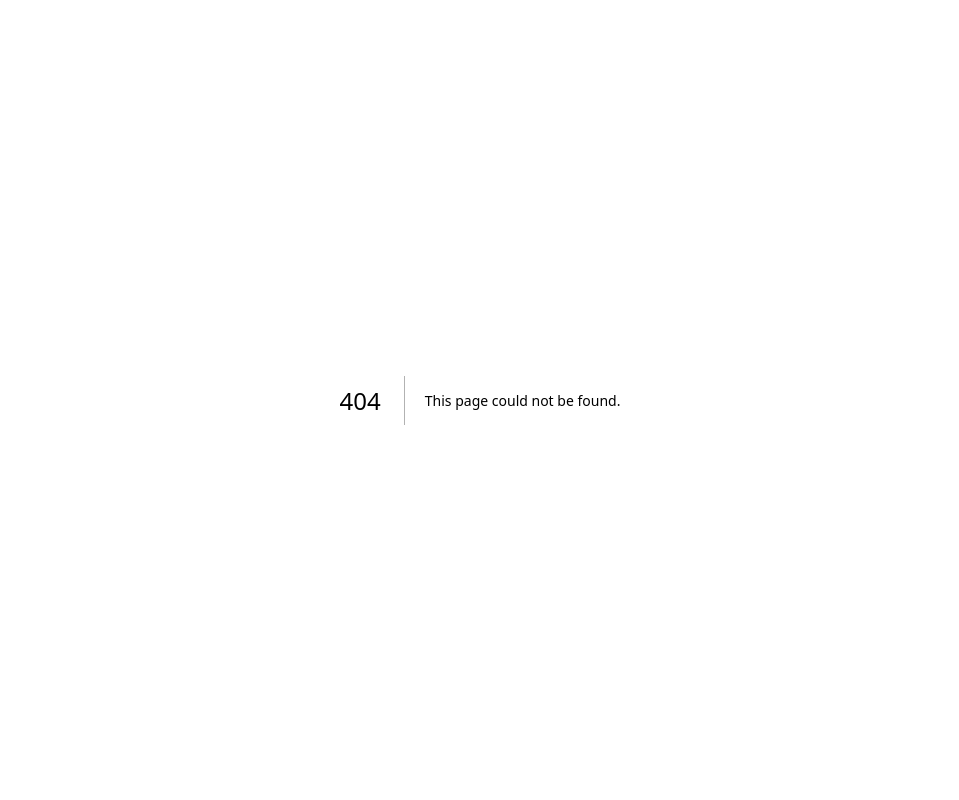
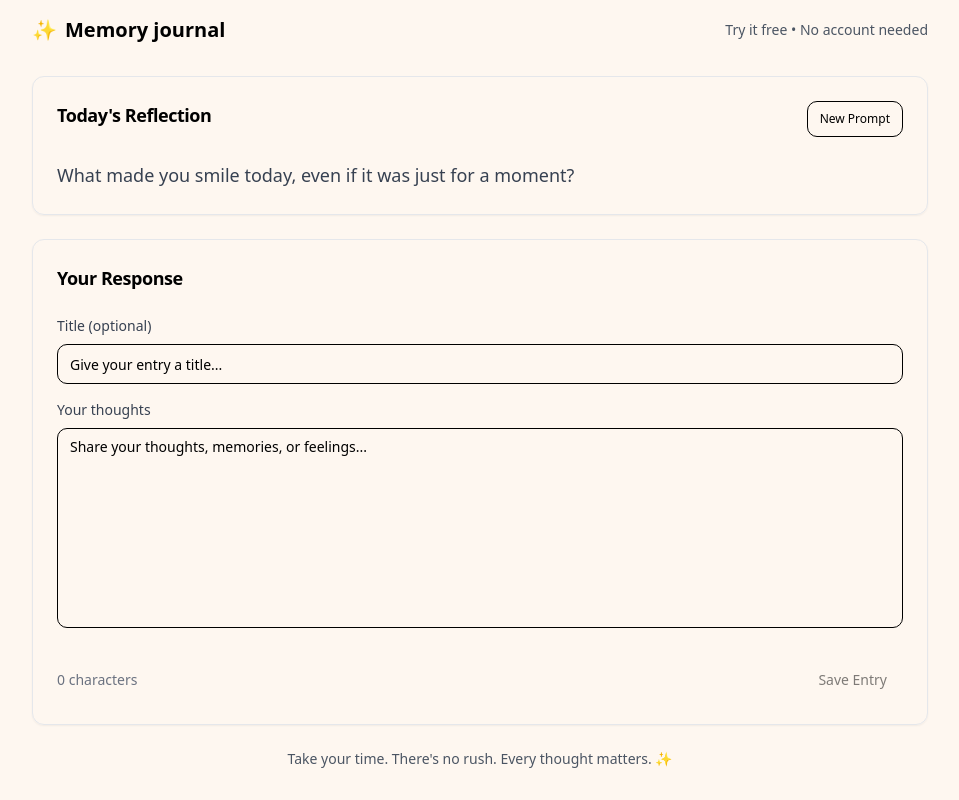
Before and after one commit to martypcfly/AI-Projects, a Next.js app: page /try in a window 1280 px wide. Before the commit this address had no page. Shown: the whole page, without its empty margins (160-1119 px from the left). Built offline with nearby package versions, Linux system fonts and the light colour scheme.

Commit message:
feat: restore trial experience for product onboarding
Recreate trial page and update landing page navigation to enable
unauthenticated journaling and seamless account creation.

Co-authored-by: Martin Cheung <227245662+martypcfly@users.noreply.github.com>

```diff
--- /dev/null
+++ b/app/login/loading.tsx
@@ -0,0 +1,3 @@
+export default function Loading() {
+  return null
+}
--- a/app/login/page.tsx
+++ b/app/login/page.tsx
@@ -1,8 +1,8 @@
 "use client"
 
 import type React from "react"
-import { useState } from "react"
-import { useRouter } from "next/navigation"
+import { useState, useEffect } from "react"
+import { useRouter, useSearchParams } from "next/navigation"
 import { Button } from "@/components/ui/button"
 import { Card } from "@/components/ui/card"
 import { Input } from "@/components/ui/input"
@@ -15,7 +15,20 @@ export default function LoginPage() {
   const [isLoading, setIsLoading] = useState(false)
   const [isSignUp, setIsSignUp] = useState(false)
   const [message, setMessage] = useState("")
+  const [trialEntry, setTrialEntry] = useState<any>(null)
   const router = useRouter()
+  const searchParams = useSearchParams()
+
+  useEffect(() => {
+    const isTrialUser = searchParams.get("trial") === "true"
+    if (isTrialUser) {
+      setIsSignUp(true)
+      const storedEntry = localStorage.getItem("trialEntry")
+      if (storedEntry) {
+        setTrialEntry(JSON.parse(storedEntry))
+      }
+    }
+  }, [searchParams])
 
   const handleAuth = async (e: React.FormEvent) => {
     e.preventDefault()
@@ -35,6 +48,29 @@ export default function LoginPage() {
         })
 
         if (error) throw error
+
+        if (trialEntry) {
+          setTimeout(async () => {
+            try {
+              const {
+                data: { user },
+              } = await supabase.auth.getUser()
+              if (user) {
+                await supabase.from("journal_entries").insert({
+                  user_id: user.id,
+                  prompt: trialEntry.prompt,
+                  title: trialEntry.title || null,
+                  content: trialEntry.content,
+                  created_at: trialEntry.timestamp,
+                })
+                localStorage.removeItem("trialEntry")
+              }
+            } catch (saveError) {
+              console.error("Error saving trial entry:", saveError)
+            }
+          }, 2000)
+        }
+
         setMessage("Check your email for a verification link!")
       } else {
         const { data, error } = await supabase.auth.signInWithPassword({
@@ -66,9 +102,26 @@ export default function LoginPage() {
           </div>
           <div>
             <h1 className="text-3xl font-bold text-gray-900">Memory Journal</h1>
-            <p className="text-gray-700 text-lg mt-2">{isSignUp ? "Create your account" : "Welcome back"}</p>
+            <p className="text-gray-700 text-lg mt-2">
+              {trialEntry
+                ? "Save your journal entry by creating an account"
+                : isSignUp
+                  ? "Create your account"
+                  : "Welcome back"}
+            </p>
           </div>
         </div>
+
+        {trialEntry && (
+          <div className="bg-gray-50 p-4 rounded-lg border">
+            <h4 className="font-medium text-gray-900 mb-2">Your journal entry:</h4>
+            {trialEntry.title && <p className="text-sm font-medium text-gray-800">"{trialEntry.title}"</p>}
+            <p className="text-sm text-gray-600 mt-1">
+              {trialEntry.content.slice(0, 100)}
+              {trialEntry.content.length > 100 ? "..." : ""}
+            </p>
+          </div>
+        )}
 
         <form onSubmit={handleAuth} className="space-y-4">
           <div className="space-y-2">
@@ -125,10 +178,17 @@ export default function LoginPage() {
             disabled={isLoading}
             className="w-full bg-teal-700 hover:bg-teal-800 text-white text-lg py-3 font-semibold"
           >
-            {isLoading ? "Loading..." : isSignUp ? "Create Account" : "Sign In"}
+            {isLoading
+              ? "Loading..."
+              : trialEntry
+                ? "Save Entry & Create Account"
+                : isSignUp
+                  ? "Create Account"
+                  : "Sign In"}
           </Button>
         </form>
 
+        {!trialEntry && (
           <div className="text-center">
             <button
               type="button"
@@ -141,6 +201,7 @@ export default function LoginPage() {
               {isSignUp ? "Already have an account? Sign in" : "Don't have an account? Sign up"}
             </button>
           </div>
+        )}
       </Card>
     </div>
   )
--- a/app/page.tsx
+++ b/app/page.tsx
@@ -39,7 +39,7 @@ export default function LandingPage() {
           </p>
 
           <div className="flex flex-col sm:flex-row justify-center mb-12 gap-4 mt-12">
-            <Link href="/login">
+            <Link href="/try">
               <Button className="bg-primary hover:bg-accent text-primary-foreground px-8 py-3 text-lg font-semibold rounded-lg">
                 Start today
               </Button>
@@ -86,7 +86,7 @@ export default function LandingPage() {
                 We've built a thoughtful prompt that helps you reflect on your day. These small notes help you see and
                 remember the joys that fill your days.
               </p>
-              <Link href="/login">
+              <Link href="/try">
                 <Button
                   variant="outline"
                   className="border-2 border-primary-foreground text-primary-foreground hover:bg-primary-foreground hover:text-primary bg-transparent"
@@ -108,7 +108,7 @@ export default function LandingPage() {
                 Pick a picture that brings a smile or sparks a memory. Add context, share memories and invite others to
                 share in your journey.
               </p>
-              <Link href="/login">
+              <Link href="/try">
                 <Button
                   variant="outline"
                   className="border-2 border-primary-foreground text-primary-foreground hover:bg-primary-foreground hover:text-primary bg-transparent"
@@ -130,7 +130,7 @@ export default function LandingPage() {
                 Not sure what to write? Friendly prompts guide you to recall meaningful stories, making it easy and
                 enjoyable to capture what matters most.
               </p>
-              <Link href="/login">
+              <Link href="/try">
                 <Button
                   variant="outline"
                   className="border-2 border-primary-foreground text-primary-foreground hover:bg-primary-foreground hover:text-primary bg-transparent"
--- /dev/null
+++ b/app/try/page.tsx
@@ -0,0 +1,164 @@
+"use client"
+
+import { useState } from "react"
+import { Button } from "@/components/ui/button"
+import { Card, CardContent, CardHeader, CardTitle } from "@/components/ui/card"
+import { Textarea } from "@/components/ui/textarea"
+import { Input } from "@/components/ui/input"
+import Link from "next/link"
+
+// Sample prompts for trial experience
+const TRIAL_PROMPTS = [
+  "What made you smile today, even if it was just for a moment?",
+  "Describe a favorite memory from your childhood that still brings you joy.",
+  "What's something you're grateful for right now?",
+  "Tell me about a person who has made a positive impact on your life.",
+  "What's a simple pleasure that you enjoyed recently?",
+  "Describe a place that makes you feel peaceful and happy.",
+  "What's something new you learned or discovered this week?",
+  "Share a story about a time when someone showed you kindness.",
+]
+
+export default function TryPage() {
+  const [selectedPrompt, setSelectedPrompt] = useState(TRIAL_PROMPTS[0])
+  const [title, setTitle] = useState("")
+  const [content, setContent] = useState("")
+  const [showSavePrompt, setShowSavePrompt] = useState(false)
+
+  const handleNewPrompt = () => {
+    const randomPrompt = TRIAL_PROMPTS[Math.floor(Math.random() * TRIAL_PROMPTS.length)]
+    setSelectedPrompt(randomPrompt)
+  }
+
+  const handleSave = () => {
+    if (title.trim() || content.trim()) {
+      // Store trial entry in localStorage
+      const trialEntry = {
+        prompt: selectedPrompt,
+        title: title.trim(),
+        content: content.trim(),
+        timestamp: new Date().toISOString(),
+      }
+      localStorage.setItem("trialEntry", JSON.stringify(trialEntry))
+      setShowSavePrompt(true)
+    }
+  }
+
+  const handleSignUp = () => {
+    // Redirect to login with trial parameter
+    window.location.href = "/login?trial=true"
+  }
+
+  if (showSavePrompt) {
+    return (
+      <div className="min-h-screen flex items-center justify-center p-4" style={{ backgroundColor: "#fef7f0" }}>
+        <Card className="w-full max-w-md">
+          <CardHeader className="text-center">
+            <CardTitle className="text-2xl text-primary">Great start! 🌟</CardTitle>
+          </CardHeader>
+          <CardContent className="space-y-4">
+            <p className="text-center text-gray-700">
+              You've created your first journal entry! To save it and continue your memory journey, let's create your
+              free account.
+            </p>
+            <div className="bg-gray-50 p-4 rounded-lg">
+              <h4 className="font-medium text-gray-900 mb-2">Your entry preview:</h4>
+              {title && <p className="text-sm font-medium text-gray-800">"{title}"</p>}
+              <p className="text-sm text-gray-600 mt-1">
+                {content.slice(0, 100)}
+                {content.length > 100 ? "..." : ""}
+              </p>
+            </div>
+            <div className="space-y-3">
+              <Button onClick={handleSignUp} className="w-full bg-primary hover:bg-accent text-primary-foreground">
+                Save My Entry & Create Account
+              </Button>
+              <Link href="/" className="block">
+                <Button variant="outline" className="w-full bg-transparent">
+                  Maybe Later
+                </Button>
+              </Link>
+            </div>
+          </CardContent>
+        </Card>
+      </div>
+    )
+  }
+
+  return (
+    <div className="min-h-screen p-4" style={{ backgroundColor: "#fef7f0" }}>
+      <div className="max-w-4xl mx-auto">
+        {/* Header */}
+        <div className="flex justify-between items-center mb-8">
+          <Link href="/" className="flex items-center space-x-2">
+            <span className="text-xl">✨</span>
+            <span className="text-xl font-semibold text-primary">Memory journal</span>
+          </Link>
+          <div className="text-sm text-gray-600">Try it free • No account needed</div>
+        </div>
+
+        {/* Trial Experience */}
+        <div className="space-y-6">
+          {/* Prompt Section */}
+          <Card>
+            <CardHeader>
+              <div className="flex justify-between items-start">
+                <CardTitle className="text-lg text-primary">Today's Reflection</CardTitle>
+                <Button variant="outline" size="sm" onClick={handleNewPrompt} className="text-xs bg-transparent">
+                  New Prompt
+                </Button>
+              </div>
+            </CardHeader>
+            <CardContent>
+              <p className="text-gray-700 leading-relaxed">{selectedPrompt}</p>
+            </CardContent>
+          </Card>
+
+          {/* Journal Entry Form */}
+          <Card>
+            <CardHeader>
+              <CardTitle className="text-lg text-primary">Your Response</CardTitle>
+            </CardHeader>
+            <CardContent className="space-y-4">
+              <div>
+                <label className="block text-sm font-medium text-gray-700 mb-2">Title (optional)</label>
+                <Input
+                  value={title}
+                  onChange={(e) => setTitle(e.target.value)}
+                  placeholder="Give your entry a title..."
+                  className="w-full"
+                />
+              </div>
+
+              <div>
+                <label className="block text-sm font-medium text-gray-700 mb-2">Your thoughts</label>
+                <Textarea
+                  value={content}
+                  onChange={(e) => setContent(e.target.value)}
+                  placeholder="Share your thoughts, memories, or feelings..."
+                  className="w-full min-h-[200px] resize-none"
+                />
+              </div>
+
+              <div className="flex justify-between items-center pt-4">
+                <div className="text-sm text-gray-500">{content.length} characters</div>
+                <Button
+                  onClick={handleSave}
+                  disabled={!title.trim() && !content.trim()}
+                  className="bg-primary hover:bg-accent text-primary-foreground"
+                >
+                  Save Entry
+                </Button>
+              </div>
+            </CardContent>
+          </Card>
+
+          {/* Encouragement */}
+          <div className="text-center text-gray-600 text-sm">
+            <p>Take your time. There's no rush. Every thought matters. ✨</p>
+          </div>
+        </div>
+      </div>
+    </div>
+  )
+}
```
Lines whose indentation alone changed are shown as unchanged.
